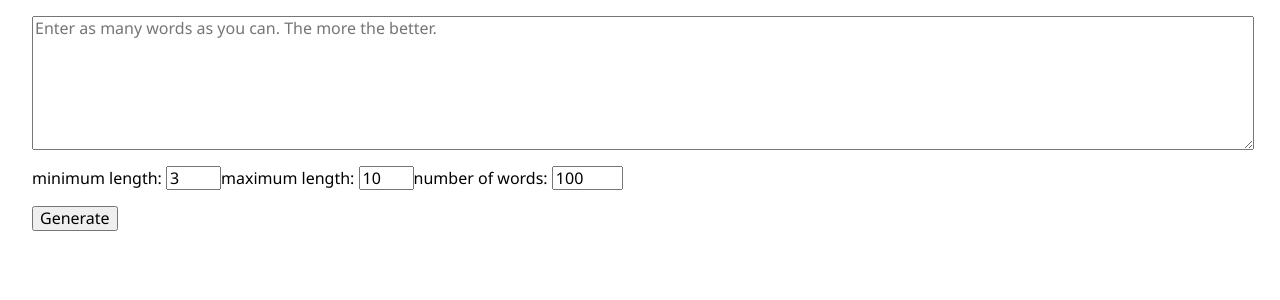
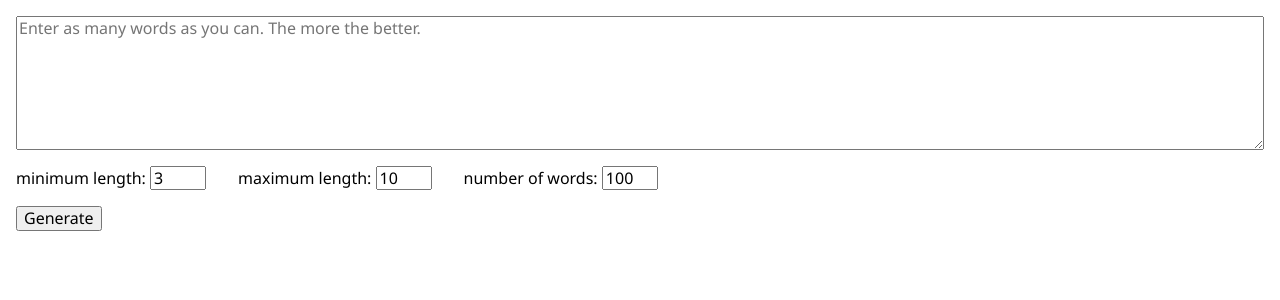
Before and after one commit to Susurrus-LLC/markov-words, a React (Create React App) app: page / in a window 1280 px wide. Shown: the top 300 px of the page. Built offline with nearby package versions, Linux system fonts and the light colour scheme.

Commit message:
Improve CSS

```diff
--- a/src/components/page/index.tsx
+++ b/src/components/page/index.tsx
@@ -164,17 +164,19 @@ const Page: React.FC = () => {
   return (
     <main className={styles.main}>
       <textarea
+        id={styles.textInput}
+        className={styles.text}
         name='text input'
-        className={styles.text}
         placeholder='Enter as many words as you can. The more the better.'
         value={input}
         onChange={e => setInput(e.target.value)}
       />
-      <div>
+      <div id={styles.options} className={styles.options}>
         <label>
           minimum length:{' '}
           <input
-            id='min'
+            id={styles.min}
+            className={styles.num}
             name='minimum length'
             type='number'
             min='1'
@@ -186,7 +188,8 @@ const Page: React.FC = () => {
         <label>
           maximum length:{' '}
           <input
-            id='max'
+            id={styles.max}
+            className={styles.num}
             name='maximum length'
             type='number'
             min='3'
@@ -198,7 +201,8 @@ const Page: React.FC = () => {
         <label>
           number of words:{' '}
           <input
-            id='num'
+            id={styles.num}
+            className={styles.num}
             name='number of words'
             type='number'
             min='1'
@@ -209,14 +213,15 @@ const Page: React.FC = () => {
         </label>
       </div>
       <button
-        id='generate'
+        id={styles.generate}
+        className={styles.generate}
         name='generate'
         onClick={makeWords}
       >
         Generate
       </button>
-      <div className='results'>
-        <p className='result'>{output}</p>
+      <div className={styles.results}>
+        <p className={styles.result}>{output}</p>
       </div>
     </main>
   )
--- a/src/components/page/page.module.sass
+++ b/src/components/page/page.module.sass
@@ -1,8 +1,26 @@
-textarea, button, div
+.text, .options, .generate, .results
   display: block
   margin: 1rem
+
+.text, .options, .results
+  width: 100%
+
+.text
+  height: 8rem
+  max-width: calc(100% - 2rem - 6px)
+
+.options, .generate, .results
   max-width: calc(100% - 2rem)
 
-.text
-  width: 100%
-  height: 8rem
+.options label
+  margin-left: 1rem
+  margin-right: 1rem
+
+  &:first-child
+    margin-left: 0
+
+  &:last-child
+    margin-right: 0
+
+.num
+  width: 3rem
```
